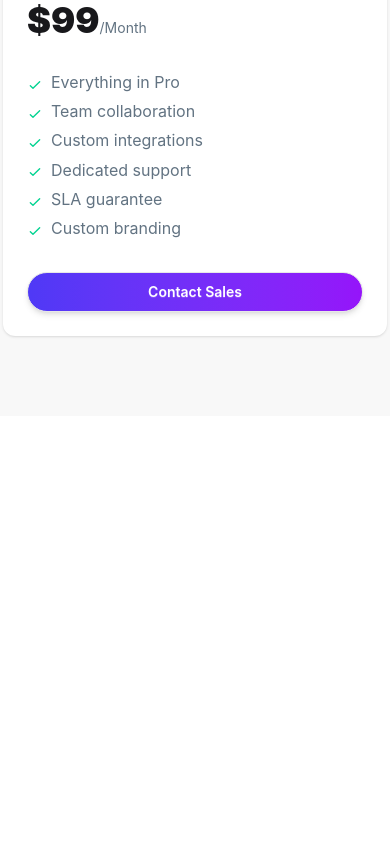
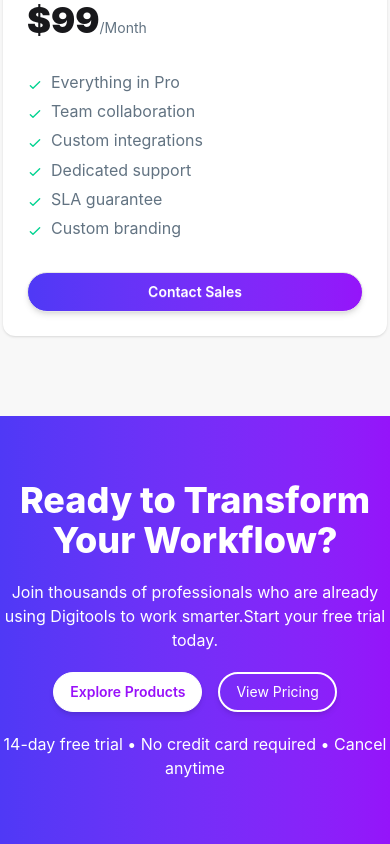
Before and after one commit to abutalha08/digi-tools-platform-A06, a React (Vite) app: page / in a window 390 px wide. Shown: the part 4409-5253 px from the top of the page. Before the commit the page ends 4825 px from the top, so only its background shows below. Built offline with nearby package versions, Linux system fonts and the light colour scheme.

Commit message:
workflow section done with full responsiveness

```diff
--- a/src/App.jsx
+++ b/src/App.jsx
@@ -5,6 +5,7 @@ import GettingStarted from './components/GettingStarted/GettingStarted'
 import NavBar from './components/NavBar/NavBar'
 import StatsSection from './components/StatsSection/StatsSection'
 import TransparentPricing from './components/TransparentPricing/TransparentPricing'
+import Workflow from './components/Workflow/Workflow'
 
 function App() {
 
@@ -25,6 +26,7 @@ function App() {
 
       <GettingStarted></GettingStarted>
       <TransparentPricing></TransparentPricing>
+      <Workflow></Workflow>
     </main>
 
 
--- /dev/null
+++ b/src/components/Workflow/Workflow.jsx
@@ -0,0 +1,23 @@
+import React from 'react';
+
+const Workflow = () => {
+    return (
+
+        <div className='bg-linear-to-r from-[#4F39F6] to-[#9514FA] text-white space-y-5 max-w-full mx-auto text-center py-16'>
+            <h2 className='font-extrabold text-4xl text-white'>Ready to Transform Your Workflow?</h2>
+            <p className='font-normal text-[16px] text-[#FFFFFF]'>Join thousands of professionals who are already using Digitools to work smarter.Start your free trial today.</p>
+            <div className='flex gap-4 items-center justify-center'>
+                <button className="btn bg-white text-purple-600 px-4 sm:px-6 py-2
+      border border-white rounded-full shadow-md hover:scale-105
+      transition duration-300 text-sm sm:text-base ">Explore Products</button>
+
+                <button className='text-white bg-transparent border-2 border-white rounded-full px-4 sm:px-6 py-2 shadow-md hover:scale-105
+      transition duration-300 text-sm sm:text-base'>View Pricing</button>
+            </div>
+            <p className='font-normal text-[16px] text-[#FFFFFF]'>14-day free trial • No credit card required • Cancel anytime</p>
+        </div>
+
+    );
+};
+
+export default Workflow;
```
